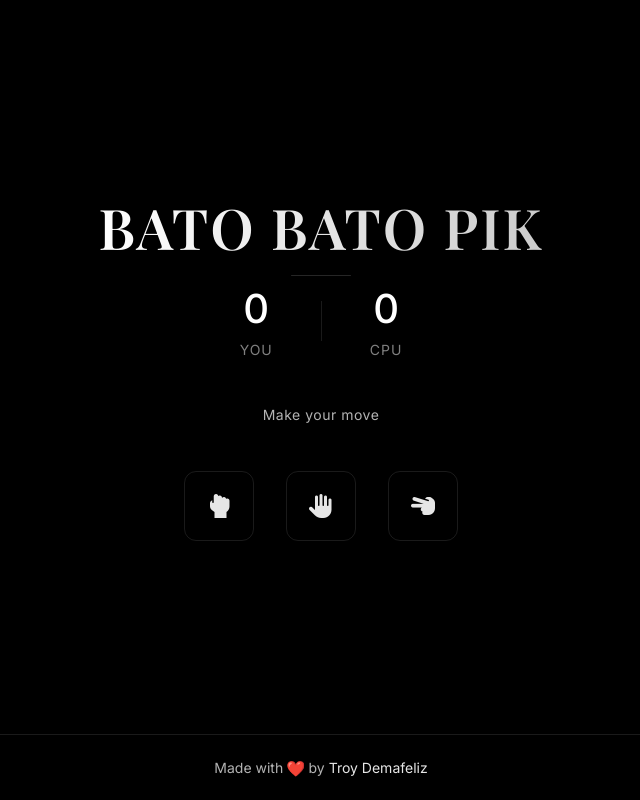
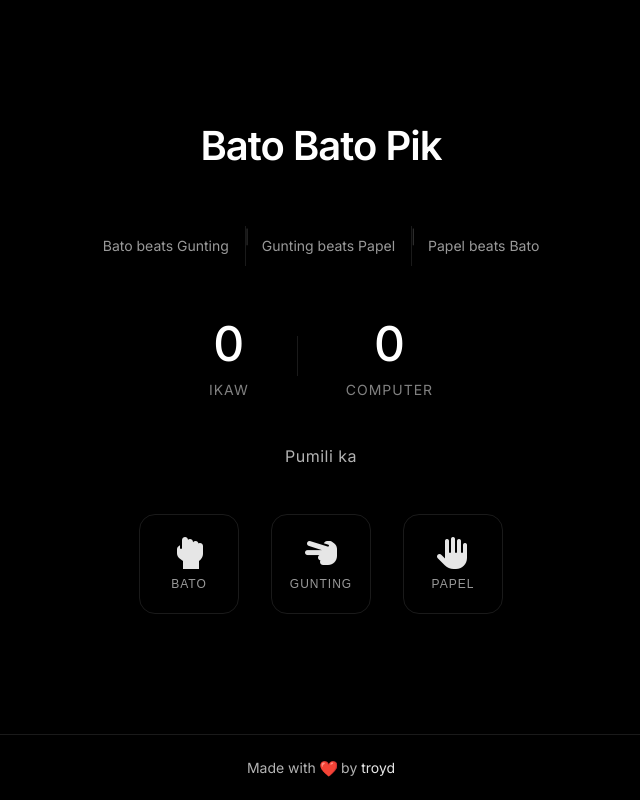
Before and after one commit to troy-demafeliz/rock-paper-scissors, a plain HTML site: page index.html in a window 1280 px wide. Shown: the whole page, without its empty margins (319-959 px from the left). Drawn offline with nearby package versions, Linux system fonts and the light colour scheme.

Commit message:
minor changes

```diff
--- a/index.html
+++ b/index.html
@@ -7,42 +7,53 @@
     <link rel="stylesheet" href="styles.css">
     <link rel="stylesheet" href="https://cdnjs.cloudflare.com/ajax/libs/font-awesome/6.0.0/css/all.min.css">
     <link href="https://fonts.googleapis.com/css2?family=Inter:wght@400;500;600&display=swap" rel="stylesheet">
-    <link href="https://fonts.googleapis.com/css2?family=Playfair+Display:wght@600&family=Marcellus&display=swap" rel="stylesheet">
+    <link rel="icon" href="favicon_io/favicon.ico">
 </head>
 <body>
     <div class="container">
         <h1 class="title">Bato Bato Pik</h1>
 
+        <div class="rules">
+            <span>Bato beats Gunting</span>
+            <span class="divider">|</span>
+            <span>Gunting beats Papel</span>
+            <span class="divider">|</span>
+            <span>Papel beats Bato</span>
+        </div>
+
         <div class="game-container">
             <div class="score-board">
                 <div class="score">
                     <span id="player-score">0</span>
-                    <p>You</p>
+                    <p>Ikaw</p>
                 </div>
                 <div class="divider"></div>
                 <div class="score">
                     <span id="computer-score">0</span>
-                    <p>CPU</p>
+                    <p>Computer</p>
                 </div>
             </div>
 
-            <p id="result-text">Make your move</p>
+            <p id="result-text">Pumili ka</p>
 
             <div class="choices">
                 <button class="choice" id="rock">
                     <i class="fas fa-hand-rock"></i>
+                    <span>Bato</span>
+                </button>
+                <button class="choice" id="scissors">
+                    <i class="fas fa-hand-scissors"></i>
+                    <span>Gunting</span>
                 </button>
                 <button class="choice" id="paper">
                     <i class="fas fa-hand-paper"></i>
-                </button>
-                <button class="choice" id="scissors">
-                    <i class="fas fa-hand-scissors"></i>
+                    <span>Papel</span>
                 </button>
             </div>
         </div>
     </div>
     <footer class="footer">
-        <p>Made with <span class="heart">❤️</span> by <a href="https://github.com/troy-demafeliz/rock-paper-scissors" target="_blank">Troy Demafeliz</a></p>
+        <p>Made with <span class="heart">❤️</span> by <a href="https://github.com/troy-demafeliz" target="_blank">troyd</a></p>
     </footer>
     <script src="script.js"></script>
 </body>
--- a/styles.css
+++ b/styles.css
@@ -20,41 +20,36 @@ body {
   align-items: center;
   justify-content: center;
   width: 100%;
-  max-width: 600px;
+  max-width: 800px;
   padding: 2rem;
   margin: 0 auto;
+  gap: 3rem;
 }
 
 .title {
-  font-family: "Playfair Display", "Marcellus", serif;
-  font-size: 3.5rem;
+  font-family: "Inter", sans-serif;
+  font-size: 2.5rem;
   font-weight: 600;
   text-align: center;
-  letter-spacing: 2px;
-  text-transform: uppercase;
-  color: transparent;
-  background: linear-gradient(
-    to right,
-    rgba(255, 255, 255, 1),
-    rgba(255, 255, 255, 0.8)
-  );
-  -webkit-background-clip: text;
-  background-clip: text;
-  margin-bottom: 1.5rem;
-  position: relative;
-  line-height: 1.2;
+  letter-spacing: -1px;
+  color: #fff;
+  margin-bottom: 0.5rem;
 }
 
-.title::after {
-  content: "";
-  position: absolute;
-  bottom: -16px;
-  left: 50%;
-  transform: translateX(-50%);
-  width: 60px;
-  height: 1px;
-  background: rgba(255, 255, 255, 0.15);
-  border-radius: 1px;
+.rules {
+  display: flex;
+  gap: 1rem;
+  font-size: 0.875rem;
+  color: rgba(255, 255, 255, 0.6);
+  align-items: center;
+  flex-wrap: wrap;
+  justify-content: center;
+  text-align: center;
+  line-height: 1.5;
+}
+
+.rules .divider {
+  color: rgba(255, 255, 255, 0.2);
 }
 
 .game-container {
@@ -81,7 +76,7 @@ body {
 }
 
 .score span {
-  font-size: 2.5rem;
+  font-size: 3rem;
   font-weight: 500;
   display: block;
   margin-bottom: 0.5rem;
@@ -95,7 +90,7 @@ body {
 }
 
 #result-text {
-  font-size: 0.875rem;
+  font-size: 1rem;
   opacity: 0.7;
   letter-spacing: 0.5px;
 }
@@ -110,12 +105,14 @@ body {
   border: 1px solid rgba(255, 255, 255, 0.1);
   cursor: pointer;
   transition: all 0.2s ease;
-  width: 70px;
-  height: 70px;
-  border-radius: 12px;
+  width: 100px;
+  height: 100px;
+  border-radius: 16px;
   display: flex;
+  flex-direction: column;
   align-items: center;
   justify-content: center;
+  gap: 0.5rem;
 }
 
 .choice:hover {
@@ -128,8 +125,15 @@ body {
 }
 
 .choice i {
-  font-size: 1.5rem;
+  font-size: 2rem;
   color: rgba(255, 255, 255, 0.9);
+}
+
+.choice span {
+  font-size: 0.75rem;
+  color: rgba(255, 255, 255, 0.6);
+  text-transform: uppercase;
+  letter-spacing: 1px;
 }
 
 @media (max-width: 600px) {
```
Also changed, not shown: favicon.ico (deleted), favicon_io/about.txt (added), favicon_io/android-chrome-192x192.png (added), favicon_io/android-chrome-512x512.png (added), favicon_io/apple-touch-icon.png (added), favicon_io/favicon-16x16.png (added), favicon_io/favicon-32x32.png (added), favicon_io/favicon.ico (added), favicon_io/site.webmanifest (added).
